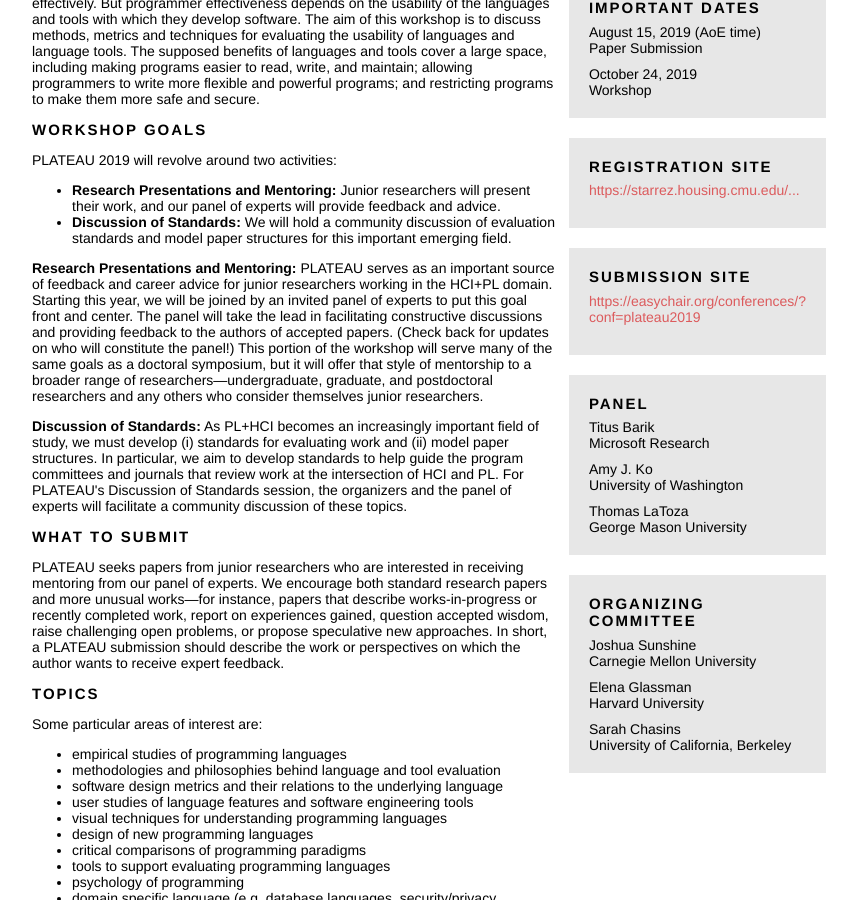
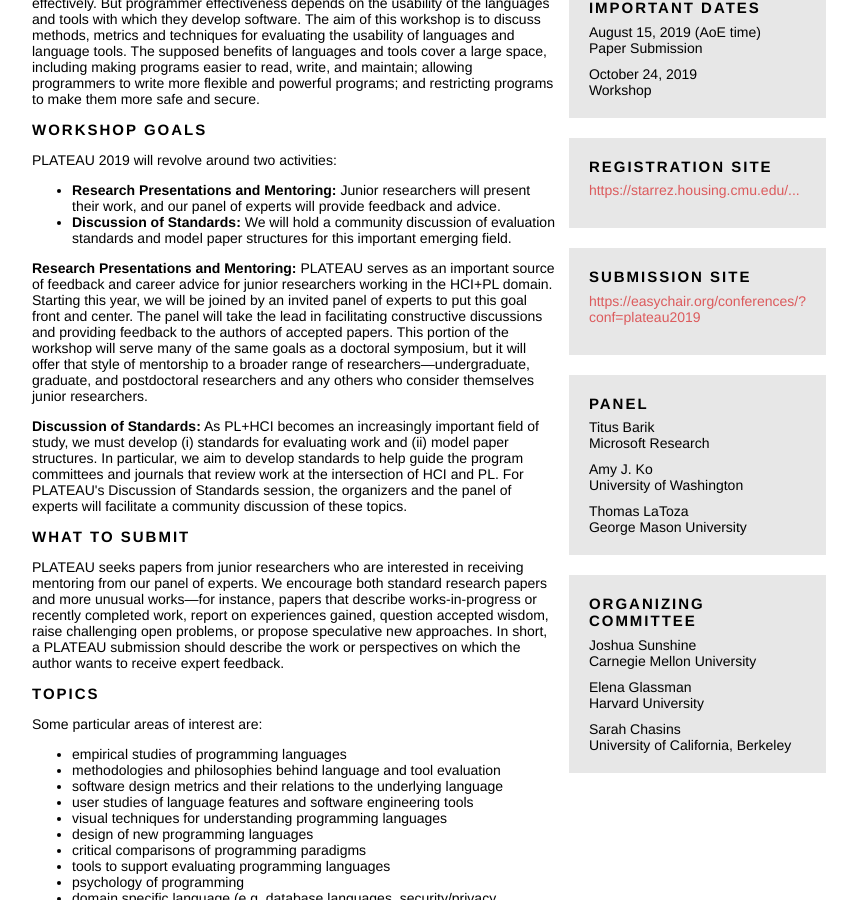
Before and after one commit to plateau-workshop/plateau, a Jekyll site: the page built from index.html, in a window 1280 px wide and 900 px high, scrolled down 314 px. Shown: the whole window, without its empty margins (211-1068 px from the left). Built offline with Jekyll 4.4.1, drawn with Linux system fonts in a browser that asks for light colours.

Commit message:
text index

```diff
--- a/index.html
+++ b/index.html
@@ -26,7 +26,7 @@ layout: default
     </p>
 
     <p>
-    <span class="boldish">Research Presentations and Mentoring:</span> PLATEAU serves as an important source of feedback and career advice for junior researchers working in the HCI+PL domain.  Starting this year, we will be joined by an invited panel of experts to put this goal front and center.  The panel will take the lead in facilitating constructive discussions and providing feedback to the authors of accepted papers.  (Check back for updates on who will constitute the panel!)  This portion of the workshop will serve many of the same goals as a doctoral symposium, but it will offer that style of mentorship to a broader range of researchers&#8212;undergraduate, graduate, and postdoctoral researchers and any others who consider themselves junior researchers.
+    <span class="boldish">Research Presentations and Mentoring:</span> PLATEAU serves as an important source of feedback and career advice for junior researchers working in the HCI+PL domain.  Starting this year, we will be joined by an invited panel of experts to put this goal front and center.  The panel will take the lead in facilitating constructive discussions and providing feedback to the authors of accepted papers.  This portion of the workshop will serve many of the same goals as a doctoral symposium, but it will offer that style of mentorship to a broader range of researchers&#8212;undergraduate, graduate, and postdoctoral researchers and any others who consider themselves junior researchers.
     </p>
     </div>
 
```
